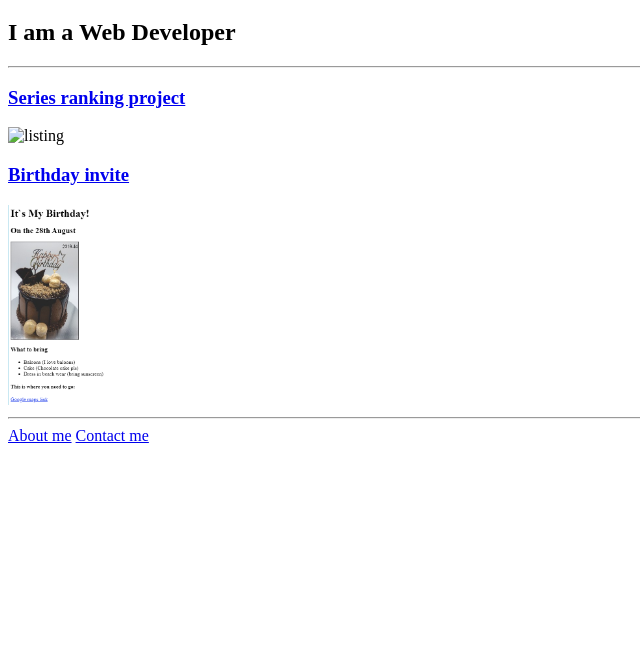
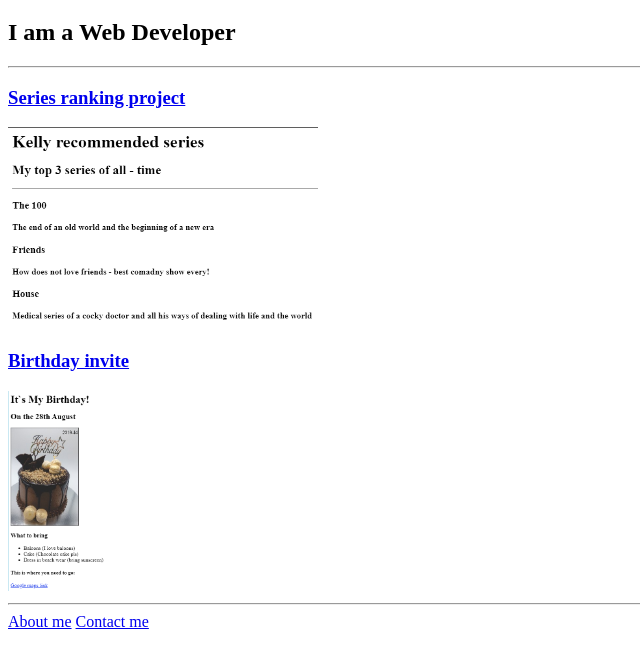
Before and after one commit to Grekel28/Kelly-Cooper, a plain HTML site: page index.html in a window 1280 px wide. Shown: the part 61-726 px from the top of the page, without its empty margins (0-640 px from the left). Drawn offline with Linux system fonts and the light colour scheme; files whose address does not match are found by name.

Commit message:
Update index.html

```diff
--- a/index.html
+++ b/index.html
@@ -11,7 +11,7 @@
     <h2>I am a Web Developer</h2>
 <hr/>
     <H3><a href ="public/movie-ranking.html">Series ranking project</A></H3>
-        <img src="./assets/images/movie-ranking.png "height="200" Alt = listing of top series"/>
+        <img src="movie-ranking.png "height="200" Alt = listing of top series"/>
 <br/>
     <h3><a href ="public/birthday-invite.html">Birthday invite</a></h3>
         <img src="./assets/images/birthday-invite.png" height ="200"alt="Birthday invite"/>
```
